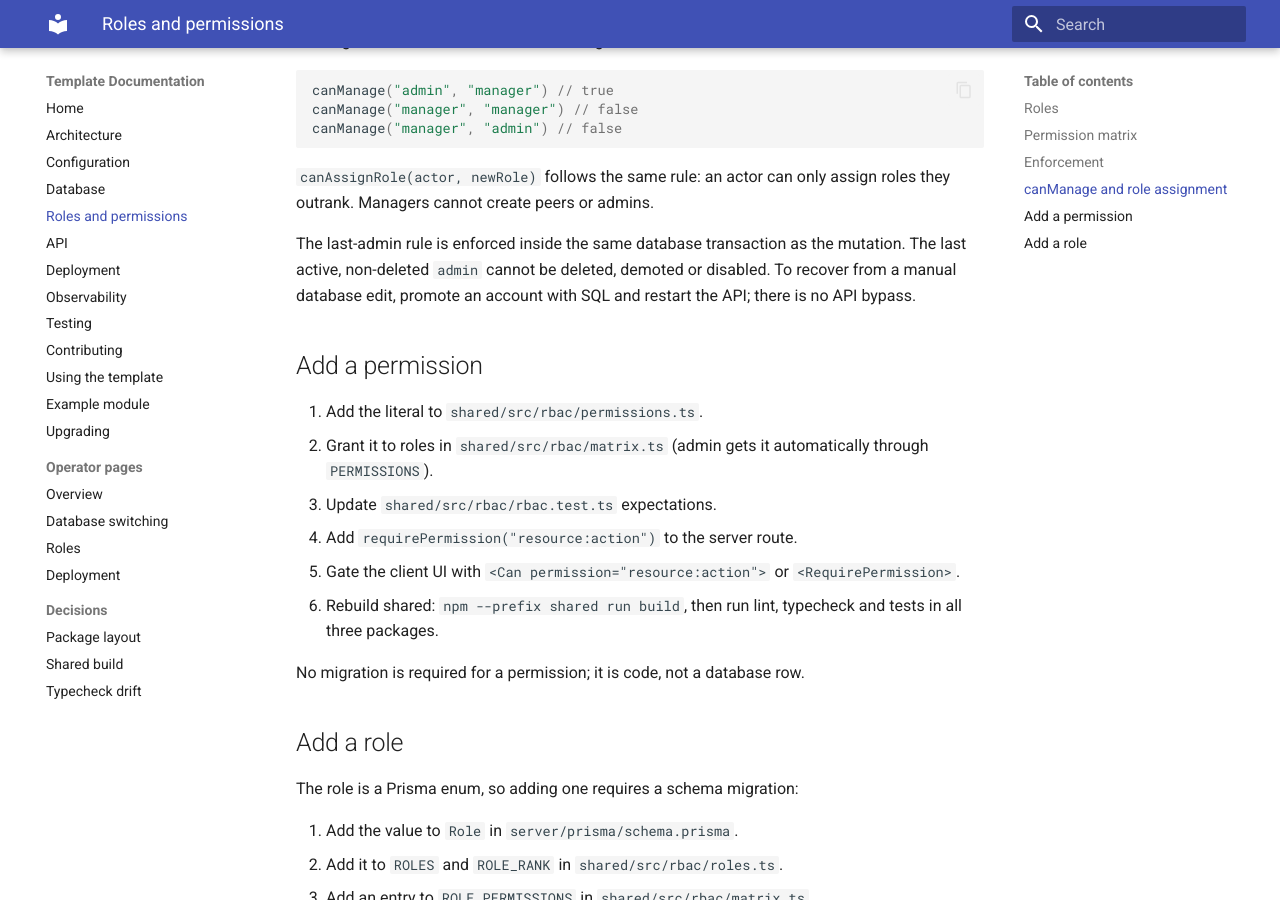
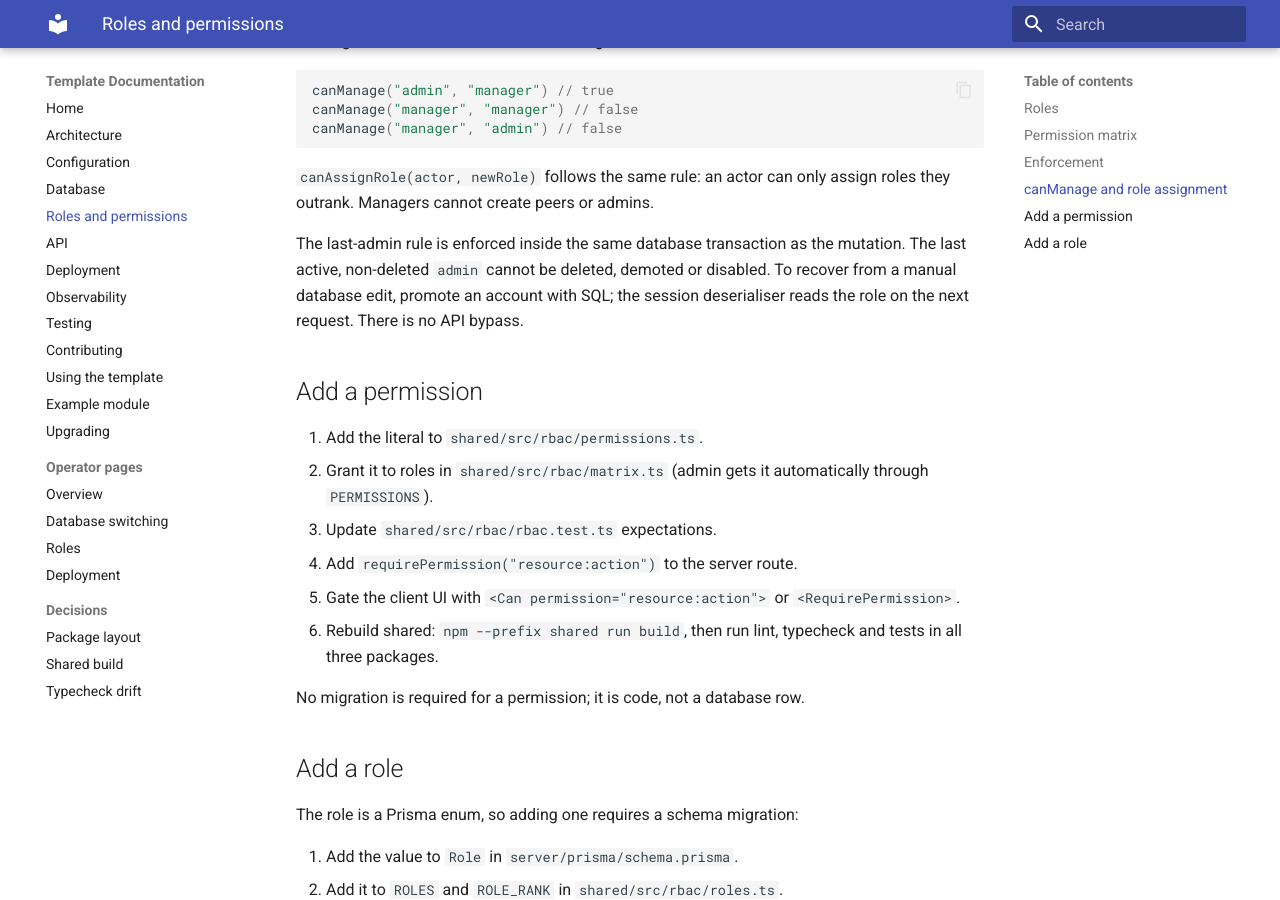
Before and after one commit to Asterki/template-crud-mariadb-rbac, an MkDocs documentation site: the page built from docs/rbac.md, in a window 1280 px wide and 900 px high, scrolled down 2296 px. Built offline with MkDocs 1.6.1 and Material for MkDocs 9.7.7, drawn with Linux system fonts in a browser that asks for light colours.

Commit message:
docs: correct documentation details

```diff
--- a/docs/rbac.md
+++ b/docs/rbac.md
@@ -87,8 +87,9 @@ roles they outrank. Managers cannot create peers or admins.
 
 The last-admin rule is enforced inside the same database transaction as the
 mutation. The last active, non-deleted `admin` cannot be deleted, demoted or
-disabled. To recover from a manual database edit, promote an account with SQL
-and restart the API; there is no API bypass.
+disabled. To recover from a manual database edit, promote an account with SQL;
+the session deserialiser reads the role on the next request. There is no API
+bypass.
 
 ## Add a permission
 
```
Also changed, not shown: docs/api.md (+1 -1 lines), docs/architecture.md (+1 -1 lines), docs/example-module.md (+1 -1 lines).
